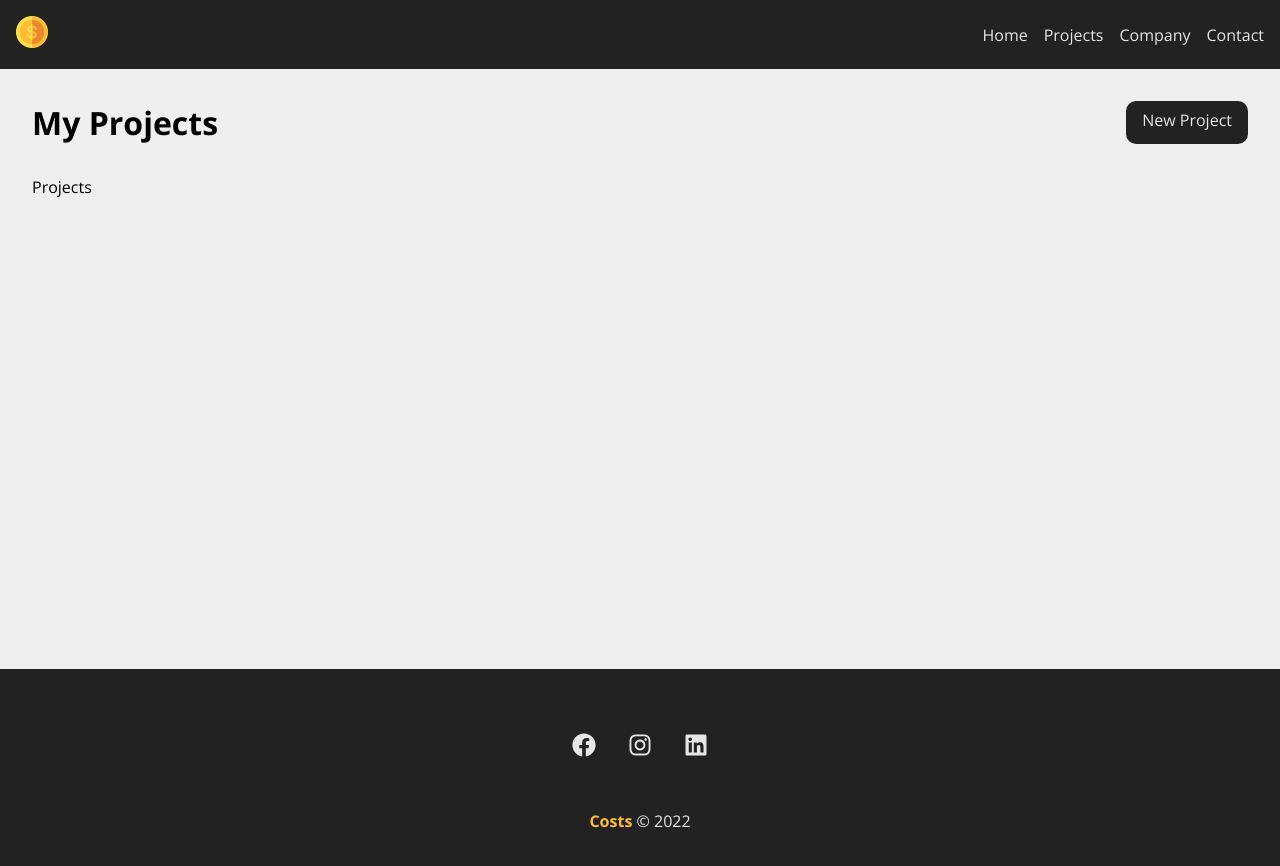
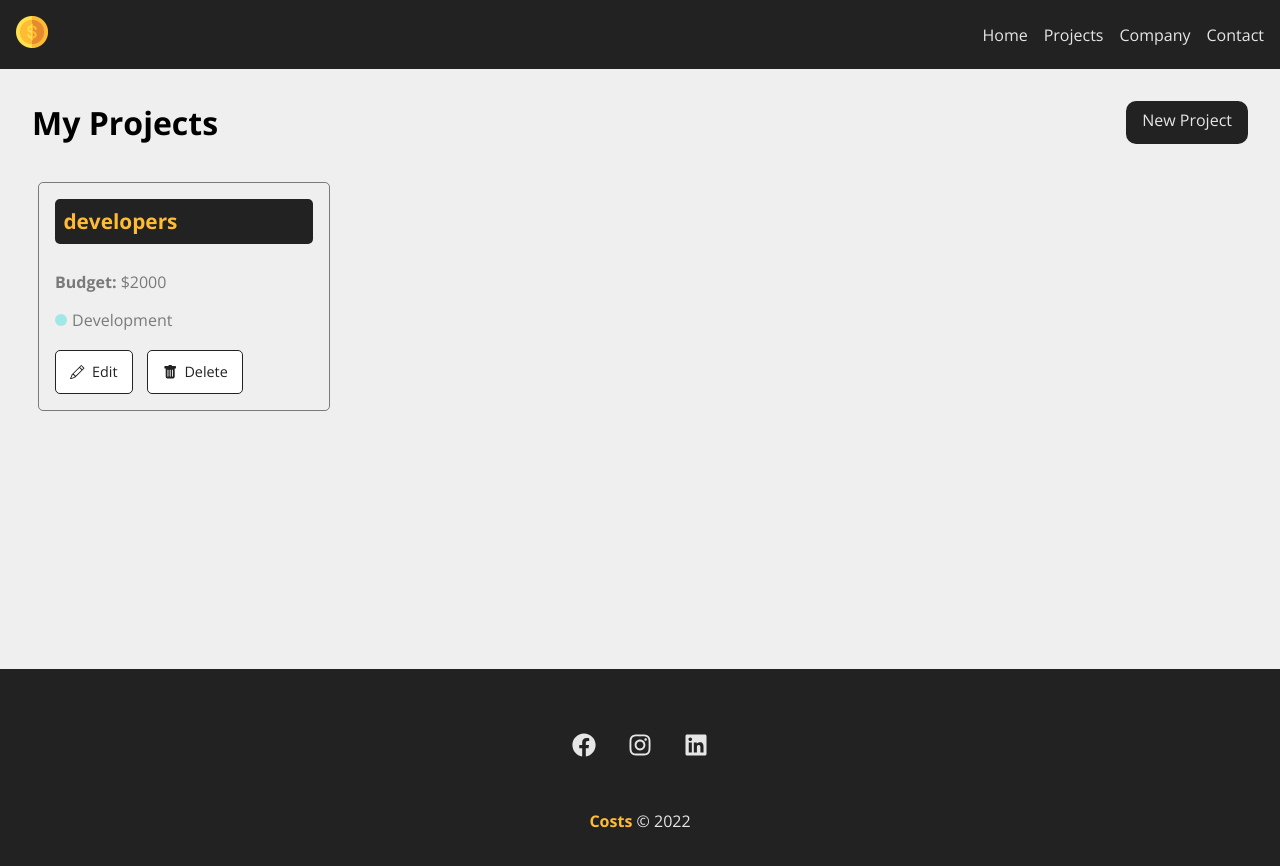
Before and after one commit to hirokirigaya/costs, a React (Create React App) app: page /projects in a window 1280 px wide. Shown: the top 866 px of the page. Built offline with nearby package versions, Linux system fonts and the light colour scheme; data requests are answered from the project's data file.

Commit message:
:face_with_spiral_eyes: Remove and add Projects

```diff
--- a/db.json
+++ b/db.json
@@ -1,24 +1,8 @@
 {
   "projects": [
     {
-      "name": "teste",
-      "budget": "200",
-      "category": {
-        "id": "1",
-        "name": "infra"
-      },
-      "cost": 0,
-      "services": [],
-      "id": 1
-    },
-    {
-      "cost": 0,
-      "services": [],
-      "id": 2
-    },
-    {
-      "name": "teste message",
-      "budget": "1500",
+      "name": "developers",
+      "budget": "2000",
       "category": {
         "id": "2",
         "name": "Development"
@@ -26,21 +10,6 @@
       "cost": 0,
       "services": [],
       "id": 3
-    },
-    {
-      "cost": 0,
-      "services": [],
-      "id": 4
-    },
-    {
-      "cost": 0,
-      "services": [],
-      "id": 5
-    },
-    {
-      "cost": 0,
-      "services": [],
-      "id": 6
     }
   ],
   "categories": [
--- /dev/null
+++ b/src/components/layout/Loading.jsx
@@ -0,0 +1,12 @@
+import styles from './Loading.module.css'
+import loading from '../../img/loading.svg'
+
+function Loading() {
+  return(
+    <div className={styles.loaderContainer}>
+      <img src={loading} alt="loading" className={styles.loader}/>
+    </div>
+  )
+}
+
+export default Loading;
--- /dev/null
+++ b/src/components/layout/Loading.module.css
@@ -0,0 +1,11 @@
+.loaderContainer {
+  width: 100%;
+  height: 100%;
+  display: flex;
+  justify-content: center;
+  align-items: center;
+}
+
+.loader {
+  width: 50px;
+}
--- a/src/components/pages/Project.jsx
+++ b/src/components/pages/Project.jsx
@@ -1,28 +1,79 @@
 import { useLocation } from "react-router-dom";
+import { useState, useEffect } from "react";
 import Message from "../layout/Message";
-import Container from "../layout/Container"
-import LinkButton from "../layout/LinkButton"
+import Container from "../layout/Container";
+import Loading from "../layout/Loading";
+import LinkButton from "../layout/LinkButton";
 
-import styles from './Project.module.css'
+import ProjectCard from "../project/ProjectCard";
+
+import styles from "./Project.module.css";
 
 function Project() {
+  const [projects, setProjects] = useState([]);
+  const [removeLoading, setRemoveLoading] = useState(true);
+  const [projectMessage, setProjectMessage] = useState('')
 
-  const location = useLocation()
-  let message = ''
-  if(location.state) {
-    message = location.state.message
+  const location = useLocation();
+  let message = "";
+  if (location.state) {
+    message = location.state.message;
   }
 
+  useEffect(() => {
+    fetch("http://localhost:5000/projects", {
+      method: "GET",
+      headers: {
+        "Content-Type": "application/json",
+      },
+    })
+      .then((resp) => resp.json())
+      .then((data) => {
+        setProjects(data);
+        setRemoveLoading(false);
+      })
+      .catch((err) => console.log(err));
+  }, []);
+
+  function removeProject(id) {
+    fetch(`http://localhost:5000/projects/${id}`, {
+      method: "DELETE",
+      headers: {
+        "Content-Type": "application/json",
+      },
+    })
+      .then((resp) => resp.json())
+      .then(() => {
+        setProjects(projects.filter((project) => project.id !== id))
+        setProjectMessage('Project removed with success')
+      })
+      .catch((err) => console.log(err));
+  }
 
   return (
     <div className={styles.projectContainer}>
       <div className={styles.titleContainer}>
         <h1>My Projects</h1>
-        <LinkButton to="/newproject" text="New Project"/>
+        <LinkButton to="/newproject" text="New Project" />
       </div>
-      {message && <Message type="success" msg={message}/>}
+      {message && <Message type="success" msg={message} />}
+      {projectMessage && <Message type="success" msg={projectMessage} />}
       <Container customClass="start">
-        <p>Projects</p>
+        {projects.length > 0 &&
+          projects.map((project) => (
+            <ProjectCard
+              id={project.id}
+              name={project.name}
+              budget={project.budget}
+              category={project.category.name}
+              key={project.id}
+              handleRemove={removeProject}
+            />
+          ))}
+        {removeLoading && <Loading />}
+        {removeLoading && projects.length === 0 && (
+          <p>Dont have projects registred</p>
+        )}
       </Container>
     </div>
   );
--- /dev/null
+++ b/src/components/project/ProjectCard.jsx
@@ -0,0 +1,31 @@
+import { Link } from "react-router-dom";
+import styles from "./ProjectCard.module.css";
+import { BsPencil, BsFillTrashFill } from "react-icons/bs";
+
+function ProjectCard({ id, name, category, budget, handleRemove }) {
+  const remove = (e) => {
+    e.preventDefault()
+    handleRemove(id)
+  }
+  return (
+    <div className={styles.projectCard}>
+      <h4>{name}</h4>
+      <p>
+        <span>Budget:</span> ${budget}
+      </p>
+      <p className={styles.categoryText}>
+        <span className={`${styles[category.toLowerCase()]}`}></span> {category}
+      </p>
+      <div className={styles.projectCardActions}>
+        <Link to="/">
+          <BsPencil/> Edit
+        </Link>
+        <button onClick={remove}>
+          <BsFillTrashFill/> Delete
+        </button>
+      </div>
+    </div>
+  );
+}
+
+export default ProjectCard;
--- /dev/null
+++ b/src/components/project/ProjectCard.module.css
@@ -0,0 +1,89 @@
+.projectCard {
+  padding: 1em;
+  border: 1px solid #7a7a7a;
+  border-radius: 5px;
+  width: 24%;
+  margin: 0.5%;
+}
+
+.projectCard h4 {
+  background-color: #222;
+  color: #FFBB33;
+  padding: .4em;
+  margin-bottom: 1.3em;
+  font-size: 1.3em;
+  border-radius: 5px;
+}
+
+.projectCard p {
+  color: #7a7a7a;
+  margin-bottom: 1em;
+}
+
+.projectCard p span {
+  font-weight: 700;
+}
+
+.categoryText {
+  display: flex;
+  align-items: center;
+}
+
+.categoryText span {
+  display: block;
+  width: 12px;
+  height: 12px;
+  border-radius: 50%;
+  background-color: #ccc;
+  margin-right: 5px;
+}
+
+.categoryText .development {
+ background-color: #A0E7E5;
+}
+
+.categoryText .infra {
+ background-color: #FFAEBC;
+}
+
+.categoryText .design {
+  background-color: #B4F8C8;
+}
+
+.categoryText .planning {
+  background-color: #FBE7C6;
+}
+
+.projectCardActions {
+  margin-top: 1.2em;
+  display: flex;
+  align-items: center;
+}
+
+.projectCardActions a,
+.projectCardActions button {
+  text-decoration: none;
+  border: none;
+  background-color: #fff;
+  color: #222;
+  font-size: .9em;
+  padding: .8em 1em;
+  cursor: pointer;
+  margin-right: 1em;
+  border: 1px solid #222;
+  display: flex;
+  align-items: center;
+  justify-content: center;
+  transition: 200ms ease-in-out;
+  border-radius: 5px;
+}
+
+.projectCardActions svg {
+  margin-right: .5em;
+}
+
+.projectCardActions a:hover,
+.projectCardActions button:hover {
+  background-color: #222;
+  color: #FFBB33;
+}
```
